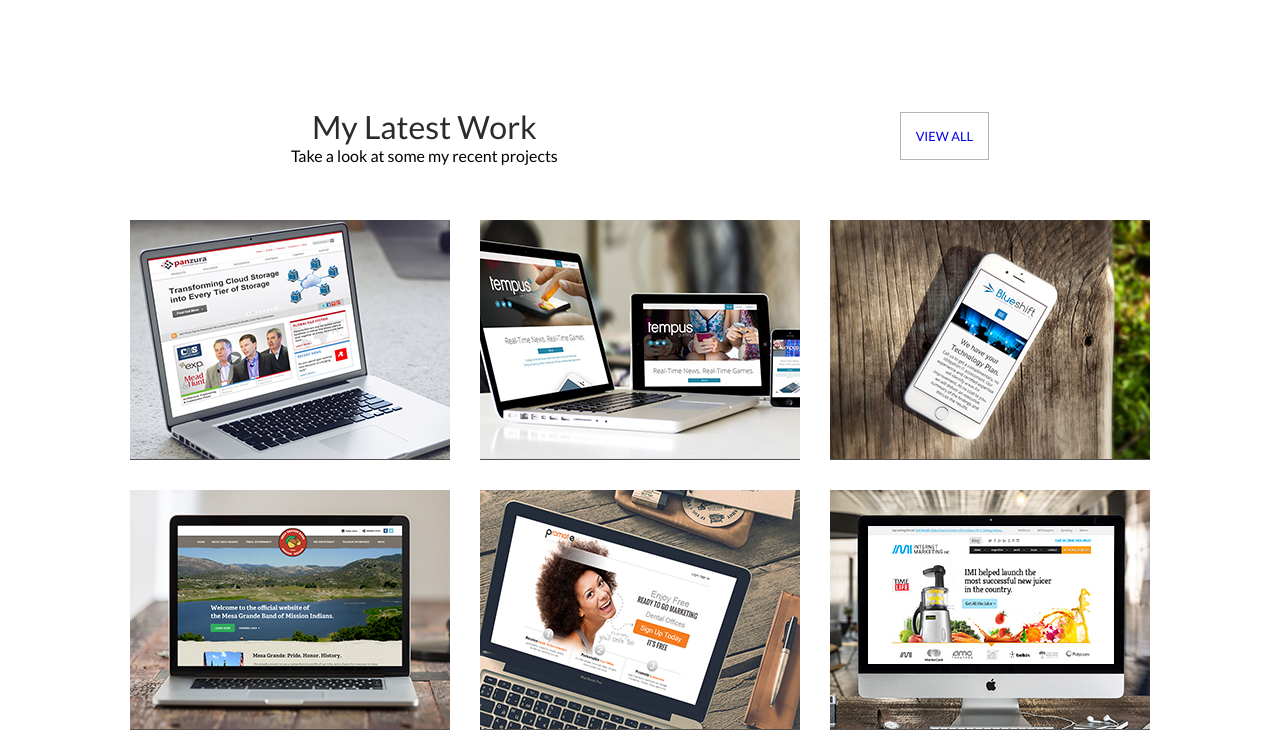
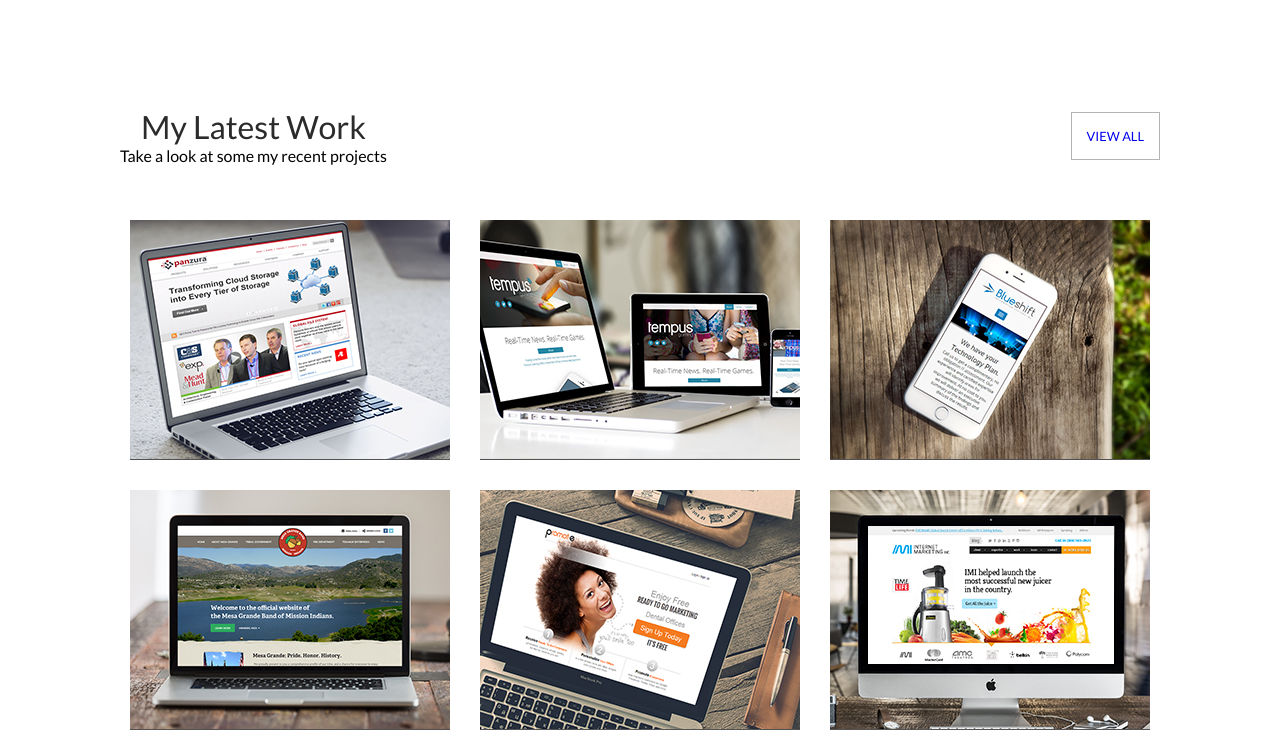
Before and after one commit to doc22940/kepler, a plain HTML site: page index.html in a window 1280 px wide. Shown: the part 881-1620 px from the top of the page. Drawn offline with Linux system fonts and the light colour scheme.

Commit message:
some touches for service section

```diff
--- a/css/style.css
+++ b/css/style.css
@@ -13,9 +13,7 @@ body {
 h1 {
 }
 /* ===HEADER=== */
-.header-container {
-  position: relative;
-}
+
 .header-banner {
   height: 20vh;
   background-color: linear-gradient(rgb(0, 0, 0), rgb(0, 0, 0));
@@ -74,9 +72,10 @@ h1 {
   margin: 0 auto 10px;
   flex-wrap: wrap;
   display: flex;
-  justify-content: space-around;
+  justify-content: space-between;
   align-items: center;
   text-align: center;
+  position: relative;
 }
 
 .heading-container p {
```
